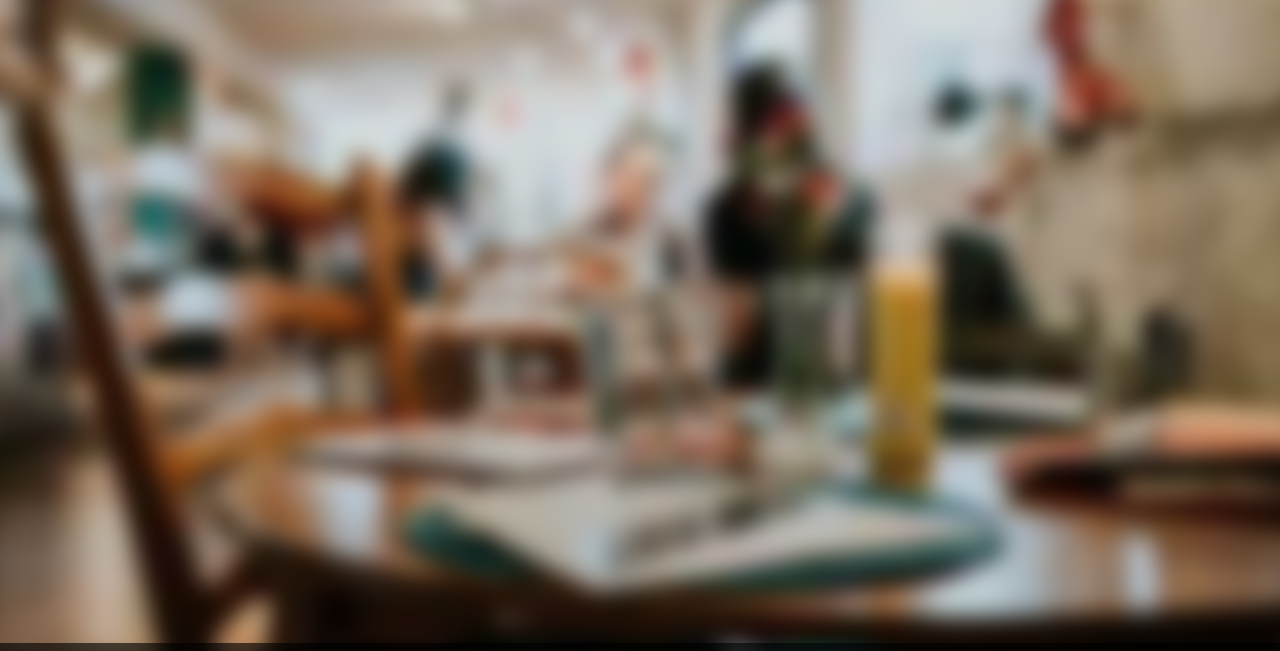
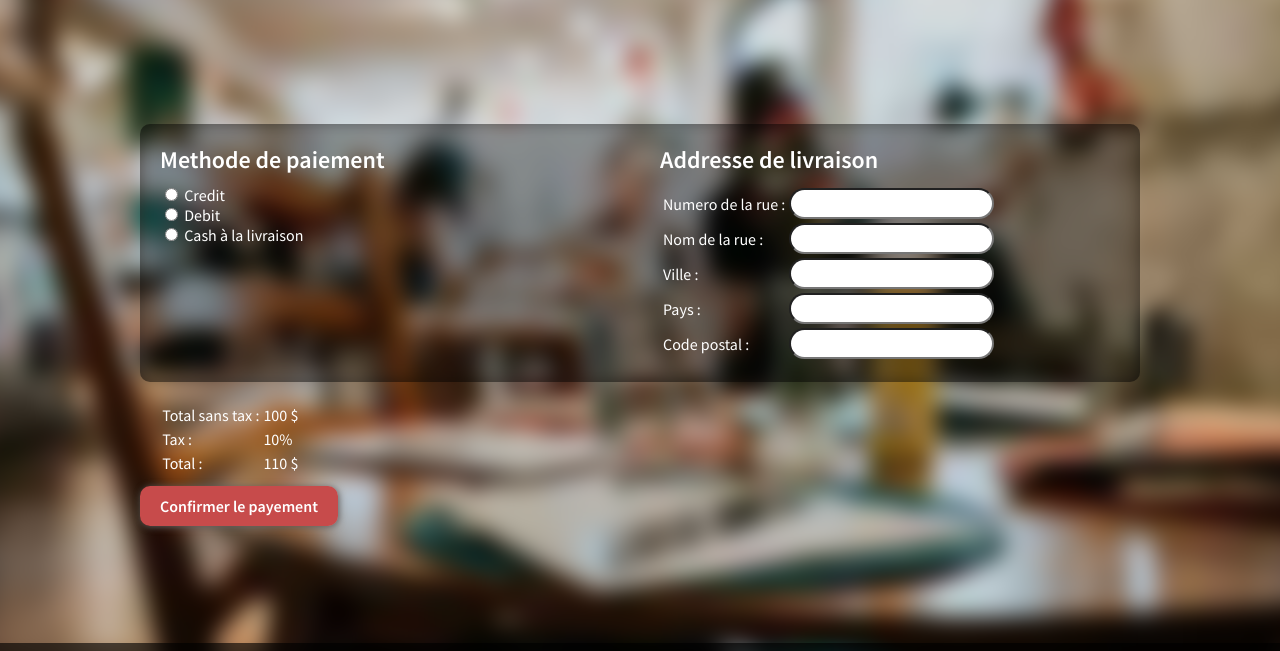
Before and after one commit to BenJeau/SEG3525-Lab, a plain HTML site: page layout/confirmation.html in a window 1280 px wide. Shown: the part 77-728 px from the top of the page. Drawn offline with Linux system fonts and the light colour scheme.

Commit message:
Finished the confirmation page

```diff
--- a/layout/confirmation.html
+++ b/layout/confirmation.html
@@ -7,7 +7,12 @@
     <title>Confirmation de paiment</title>
     <meta name='viewport' content='width=device-width, initial-scale=1'>
     <link rel='stylesheet' type='text/css' media='screen' href='../style/style.css'>
-
+    <style>
+        .form-input{
+            padding: 6px 12px;
+            border-radius: 30px;
+        }
+    </style>
 </head>
 
 <body>
@@ -22,6 +27,74 @@
         </header>
 
         <section class="content" id="main-content">
+            <div id="main-info">
+                <div id="select-criterias">
+                    <div class="selection">
+                        <h1>Methode de paiement</h1>
+
+                        <div id="cities">
+                            <input type="radio" name="city" value="ottawa"> Credit<br>
+                            <input type="radio" name="city" value="montreal"> Debit<br>
+                            <input type="radio" name="city" value="toronto"> Cash à la livraison<br>
+
+                        </div>
+                    </div>
+                    <div class="selection">
+                        <h1>Addresse de livraison</h1>
+
+                        <div id="Form">
+                            <table>
+                                <tr>
+                                    <td> Numero de la rue : </td>
+                                    <td> <input type="text" class="form-input" name="Numero" > </td>
+                                </tr>
+                                <tr>
+                                    <td> Nom de la rue :</td>
+                                    <td> <input type="text" class="form-input" name="Nom" > </td>
+                                </tr>
+                                <tr>
+                                    <td>Ville :</td>
+                                    <td> <input type="text" class="form-input" name="Ville" ></td>
+                                </tr>
+                                <tr>
+                                    <td>Pays :</td>
+                                    <td> <input type="text" class="form-input" name="pays" ></td>
+                                </tr>
+                                <tr>
+                                    <td>  Code postal :</td>
+                                    <td> <input type="text" class="form-input" name="code" ></td>
+                                </tr>
+                            </table>
+                        </div>
+                    </div>
+                </div>
+
+            </div>
+            <div class="confirm-box"  style="display: inline" >
+                    <div style="color: white; margin-left:1.2em ">
+                        <table>
+                            <tr>
+                                <td>Total sans tax : </td>
+                                <td>100 $</td>
+                            </tr>
+                            <tr>
+                                <td>Tax : </td>
+                                <td>10%</td>
+                            </tr>
+                            <tr>
+                                <td>Total : </td>
+                                <td>110 $</td>
+                            </tr>
+                        </table>
+                    </div>
+
+                    <br>
+                    <a class="button" href="/layout/restaurant.html">
+                       Confirmer le payement
+                    </a>
+
+                </div>
+
         </section>
 
         <footer>
--- a/style/style.css
+++ b/style/style.css
@@ -16,7 +16,9 @@ a, p, h1, h2, h3, ul, li, div, button {
 a {
     text-decoration: none;
 }
-
+h4{
+    font-family: 'Source Sans Pro', sans-serif;
+}
 h1 {
     padding-bottom: 10px;
 }
```
Also changed, not shown: layout/menu.html (+13 -11 lines).
